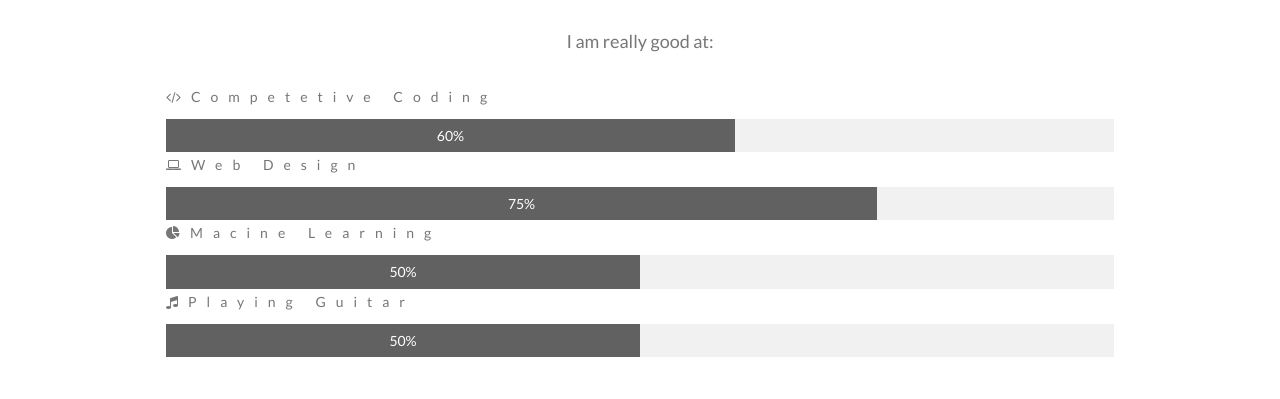
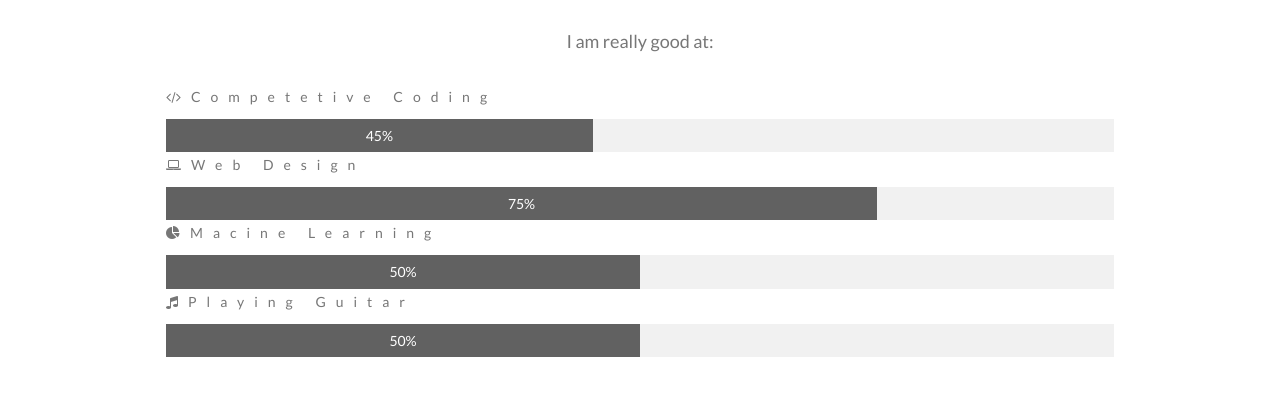
Before and after one commit to iamsid2/iamsid2.github.io, a plain HTML site: page index.html in a window 1280 px wide. Shown: the part 1489-1888 px from the top of the page. Drawn offline with nearby package versions, Linux system fonts and the light colour scheme.

Commit message:
Profile Updated

```diff
--- a/index.html
+++ b/index.html
@@ -113,7 +113,7 @@ a.one:hover {font-size:200%;}
   <p class="w3-large w3-center w3-padding-16">I am really good at:</p>
   <p class="w3-wide"><i class="fa fa-code"></i>Competetive Coding</p>
   <div class="w3-light-grey">
-    <div class="w3-container w3-padding-small w3-dark-grey w3-center" style="width:60%">60%</div>
+    <div class="w3-container w3-padding-small w3-dark-grey w3-center" style="width:45%">45%</div>
   </div>
   <p class="w3-wide"><i class="fa fa-laptop"></i>Web Design</p>
   <div class="w3-light-grey">
```
